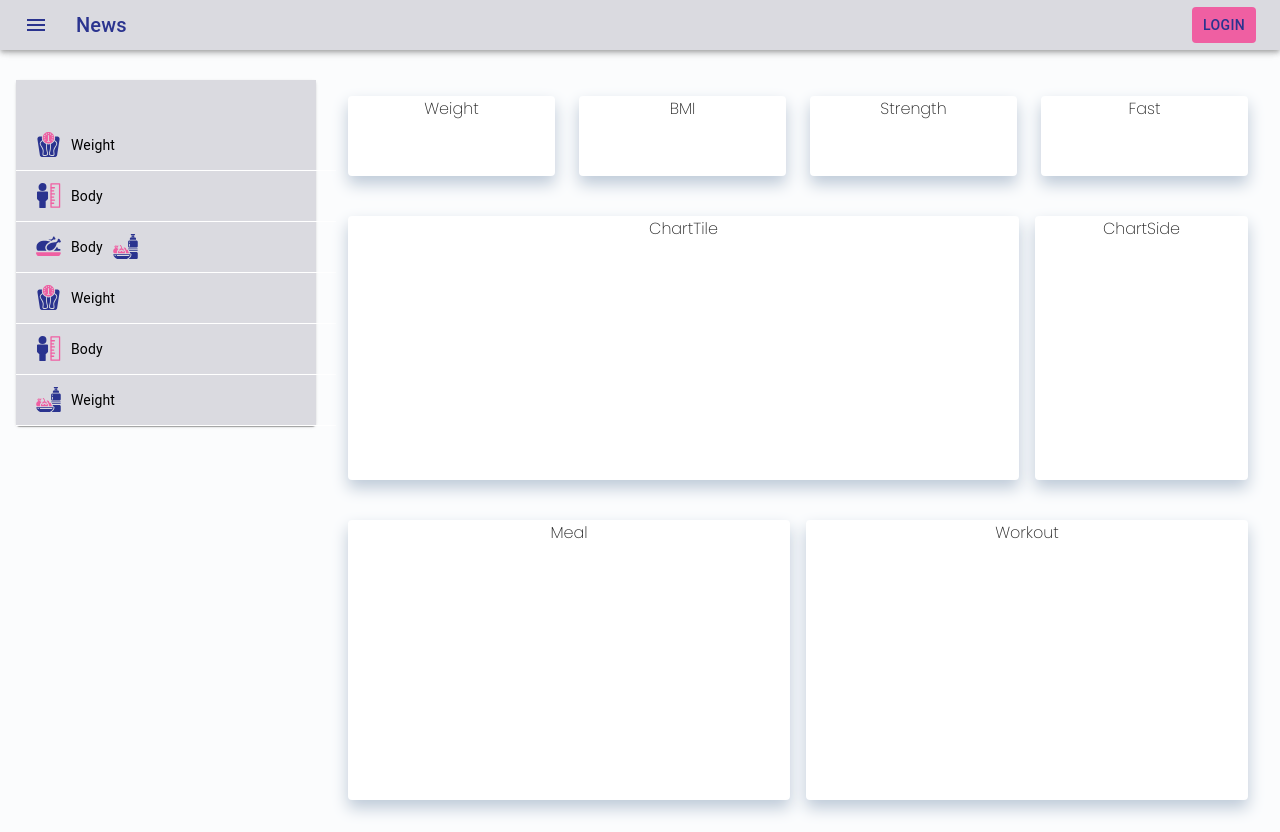
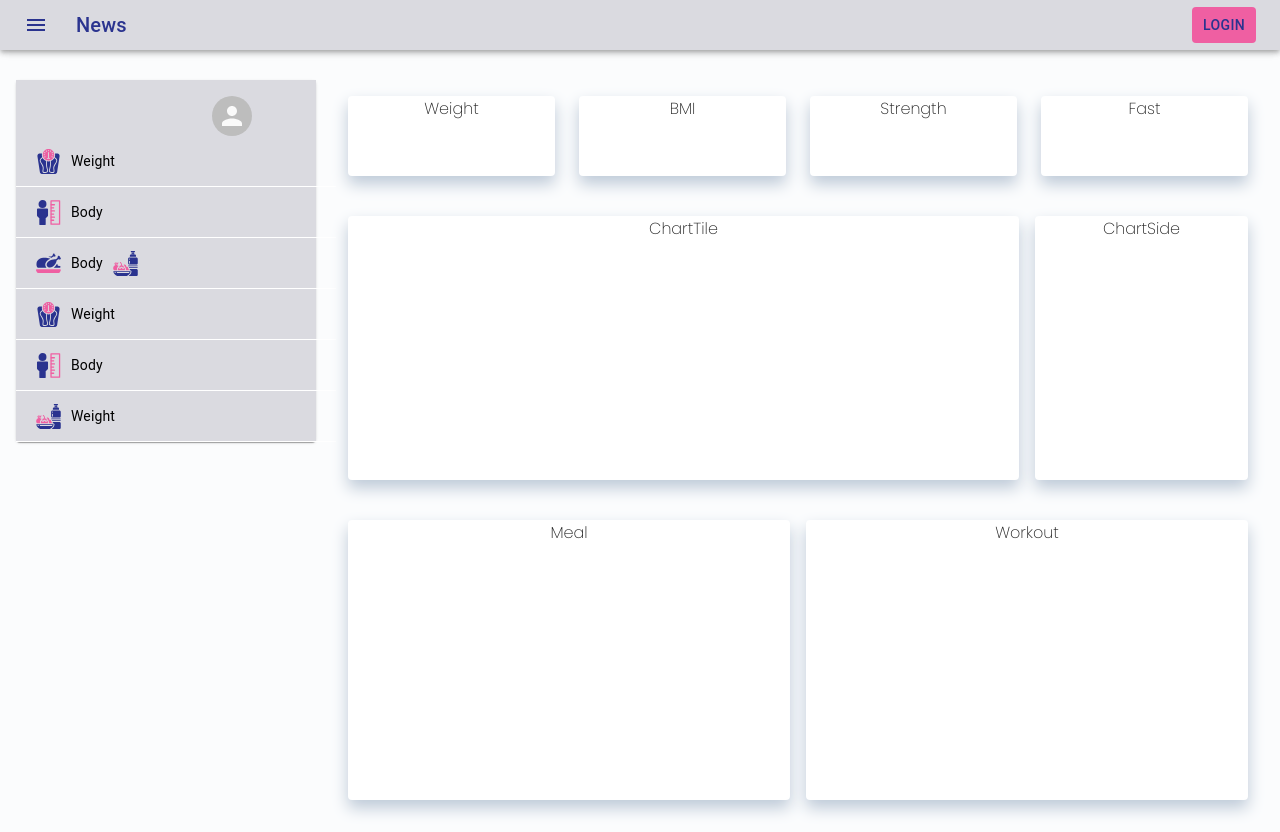
Before and after one commit to olajohn-ajiboye/Fitly, a React (Create React App) app: page /page in a window 1280 px wide. Built offline with nearby package versions, Linux system fonts and the light colour scheme.

Commit message:
feat: add firebase login

```diff
--- a/src/App.tsx
+++ b/src/App.tsx
@@ -1,11 +1,17 @@
 import React, { useState } from "react";
 import { BrowserRouter as Router, Switch, Route } from "react-router-dom";
+import { useLocalStorage } from "./app/hooks/useLocalStorage";
 
 import { AppBar } from "./components";
 import { LandingPage, LoginPage, MainLayout, DataEntry } from "./views";
+import { CurrentUser } from "./services/firestore";
 
 function App() {
   const [active, setActive] = useState<boolean>(false);
+
+  const { getItem } = useLocalStorage<CurrentUser>("user");
+  const user = getItem();
+
   const onMobileMenuClick = () => {
     setActive(!active);
   };
--- /dev/null
+++ b/src/app/hooks/useLocalStorage.tsx
@@ -0,0 +1,12 @@
+export function useLocalStorage<T>(key: string, value?: any) {
+  const item = localStorage.getItem(key) as string;
+  const getItem = () => (JSON.parse(item) as T) ?? null;
+  const setItem = () => localStorage.setItem(key, JSON.stringify(value));
+  const removeItem = () => localStorage.removeItem(key);
+  console.log(item);
+  return {
+    getItem,
+    setItem,
+    removeItem,
+  };
+}
--- a/src/components/SideBar.tsx
+++ b/src/components/SideBar.tsx
@@ -1,15 +1,15 @@
 import React from "react";
-import { useSelector } from "react-redux";
 import { makeStyles, styled } from "@material-ui/core/styles";
-import { Link, Slide, Paper } from "@material-ui/core";
+import { Avatar, Link, Slide, Paper, Typography } from "@material-ui/core";
 
-import { RootState } from "../app/rootReducer";
+import { CurrentUser } from "../services/firestore";
+import { useLocalStorage } from "../app/hooks/useLocalStorage";
 
-import bench from "./../assets/bench.svg";
 import scale from "./../assets/scale.svg";
 import height from "./../assets/height.svg";
 import diet from "./../assets/healthy.svg";
 import healthy from "./../assets/roast-turkey.svg";
+
 import Icon from "./Styles/Icons";
 
 const useStyles = makeStyles((theme) => ({
@@ -24,6 +24,23 @@ const useStyles = makeStyles((theme) => ({
       height: 25,
       margin: 10,
     },
+    "& .MuiAvatar-img": {
+      display: "inline-block",
+      borderRadius: "50%",
+      width: 45,
+      height: 45,
+    },
+  },
+  title: {
+    display: "flex",
+    alignItems: "center",
+    justifyContent: "space-around",
+    width: "100%",
+    marginTop: "1rem",
+  },
+  typo: {
+    textTransform: "capitalize",
+    marginRight: 5,
   },
 }));
 const StyledLink = styled(Link)({
@@ -40,15 +57,21 @@ interface AppBarProps {
   onMobileMenuClick: () => void;
 }
 const SideBar = ({ onMobileMenuClick }: AppBarProps) => {
-  const { root } = useStyles();
-  const user = useSelector((state: RootState) => state.auth.currentUser);
-  console.log(user);
+  const { root, title, typo } = useStyles();
+  const { getItem } = useLocalStorage<CurrentUser>("user");
+  const user = getItem();
 
   return (
     <Slide direction="down" in={true} mountOnEnter unmountOnExit>
       <Paper onClick={onMobileMenuClick}>
         <nav className={root}>
-          <h1>{user?.displayName}</h1>
+          <div className={title}>
+            <Typography variant="h6" className={typo}>
+              {" "}
+              {user?.displayName}{" "}
+            </Typography>
+            <Avatar src={user?.photoURL ?? ""} alt="user" />
+          </div>
           <StyledLink href="#" variant="body2">
             <Icon src={scale} alt="scale" /> Weight
           </StyledLink>
--- a/src/features/auth/index.ts
+++ b/src/features/auth/index.ts
@@ -3,6 +3,7 @@ import { createSlice, PayloadAction } from "@reduxjs/toolkit";
 import { AppThunk } from "../../app/store";
 import { RootState } from "../../app/rootReducer";
 import { CurrentUser, loginWithPop, signOut } from "../../services/firestore";
+import { useLocalStorage } from "../../app/hooks/useLocalStorage";
 
 interface AuthState {
   isAuth: boolean;
@@ -35,11 +36,9 @@ export const authSlice = createSlice({
       const { displayName, email, photoURL } = action.payload;
       state.currentUser = { displayName, email, photoURL };
       state.isAuth = true;
-      console.log(state.currentUser);
     },
     logOut: (state) => {
       state.isAuth = false;
-      console.log(state.currentUser);
     },
     // Use the PayloadAction type to declare the contents of `action.payload`
     // incrementByAmount: (state, action: PayloadAction<number>) => {
@@ -69,6 +68,8 @@ export const { login, logOut } = authSlice.actions;
 export const loginAsync = (): AppThunk => async (dispatch) => {
   try {
     const currentUser = await loginWithPop();
+    const { setItem } = useLocalStorage<CurrentUser>("user", currentUser);
+    setItem();
     dispatch(login(currentUser));
   } catch (error) {
     console.log(error);
@@ -78,6 +79,8 @@ export const loginAsync = (): AppThunk => async (dispatch) => {
 export const logOutAsync = (): AppThunk => async (dispatch) => {
   try {
     await signOut();
+    const { removeItem } = useLocalStorage<CurrentUser>("user");
+    removeItem();
     dispatch(logOut());
   } catch (error) {
     console.log(error);
--- a/src/services/firestore.ts
+++ b/src/services/firestore.ts
@@ -1,4 +1,6 @@
 import * as firebase from "firebase/app";
+import { useHistory } from "react-router-dom";
+
 import "firebase/firestore";
 import "firebase/auth";
 
@@ -25,10 +27,11 @@ export interface CurrentUser {
 }
 
 export const loginWithPop = async (): Promise<CurrentUser> => {
+  console.log("displayName");
   try {
     await firebase.auth().signInWithPopup(provider);
     const { displayName, email, photoURL } = firebase.auth().currentUser!;
-    console.log(displayName, email, photoURL);
+
     return { displayName, email, photoURL };
   } catch (error) {
     console.log(error);
--- a/src/views/LoginPage.tsx
+++ b/src/views/LoginPage.tsx
@@ -1,17 +1,22 @@
 import React from "react";
-import { useDispatch, useSelector } from "react-redux";
+import { useDispatch } from "react-redux";
+import { useHistory } from "react-router-dom";
 import { Button } from "@material-ui/core";
+
 import { loginAsync, logOutAsync } from "../features/auth";
-import { RootState } from "../app/rootReducer";
 
 export default function LoginPage() {
   const dispatch = useDispatch();
-  const user = useSelector((state: RootState) => state.auth.isAuth);
-  console.log(user);
+  const history = useHistory();
+
+  const login = () => {
+    dispatch(loginAsync());
+    history ? history.push("/page") : window.location.replace("/page");
+  };
 
   return (
     <div>
-      <Button onClick={() => dispatch(loginAsync())}> Login</Button>
+      <Button onClick={() => login()}> Login</Button>
       <Button onClick={() => dispatch(logOutAsync())}> Out</Button>
     </div>
   );
```
Also changed, not shown: src/components/Like.jsx (added, +34 -0 lines).
